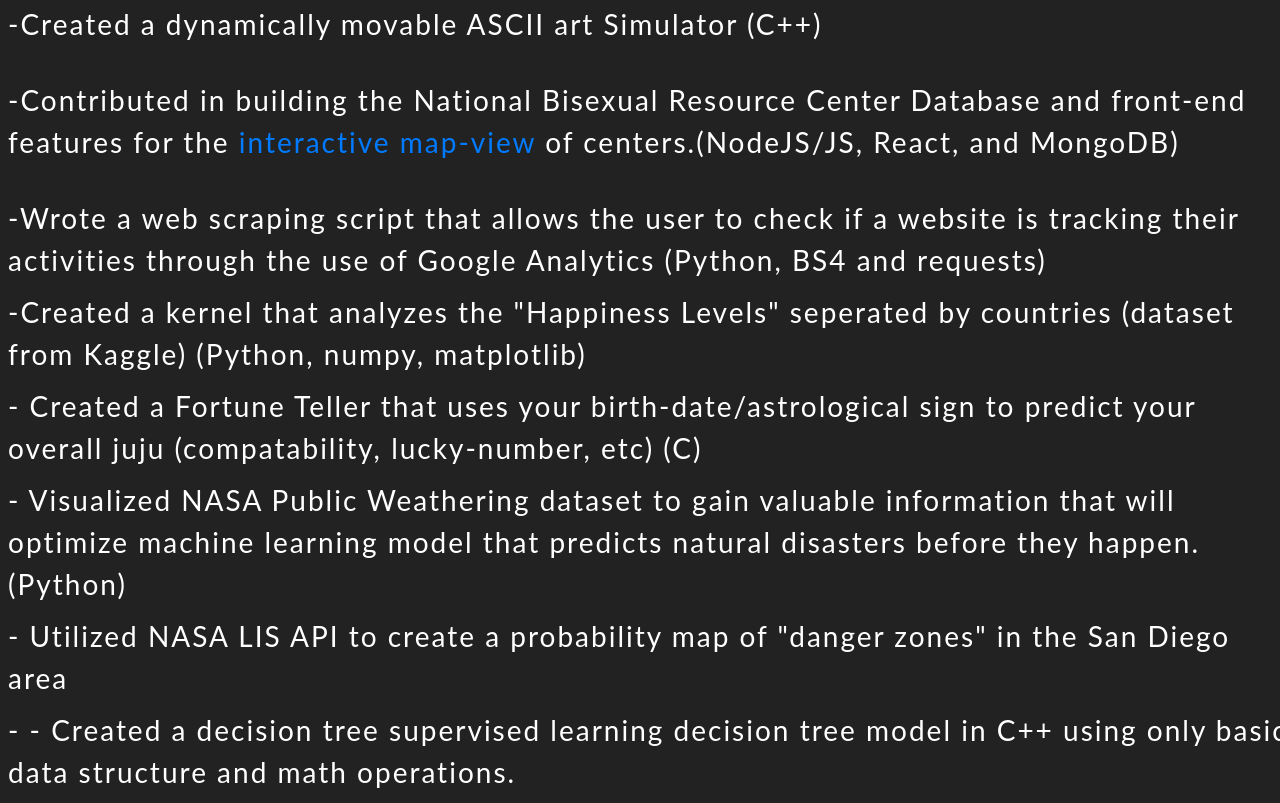
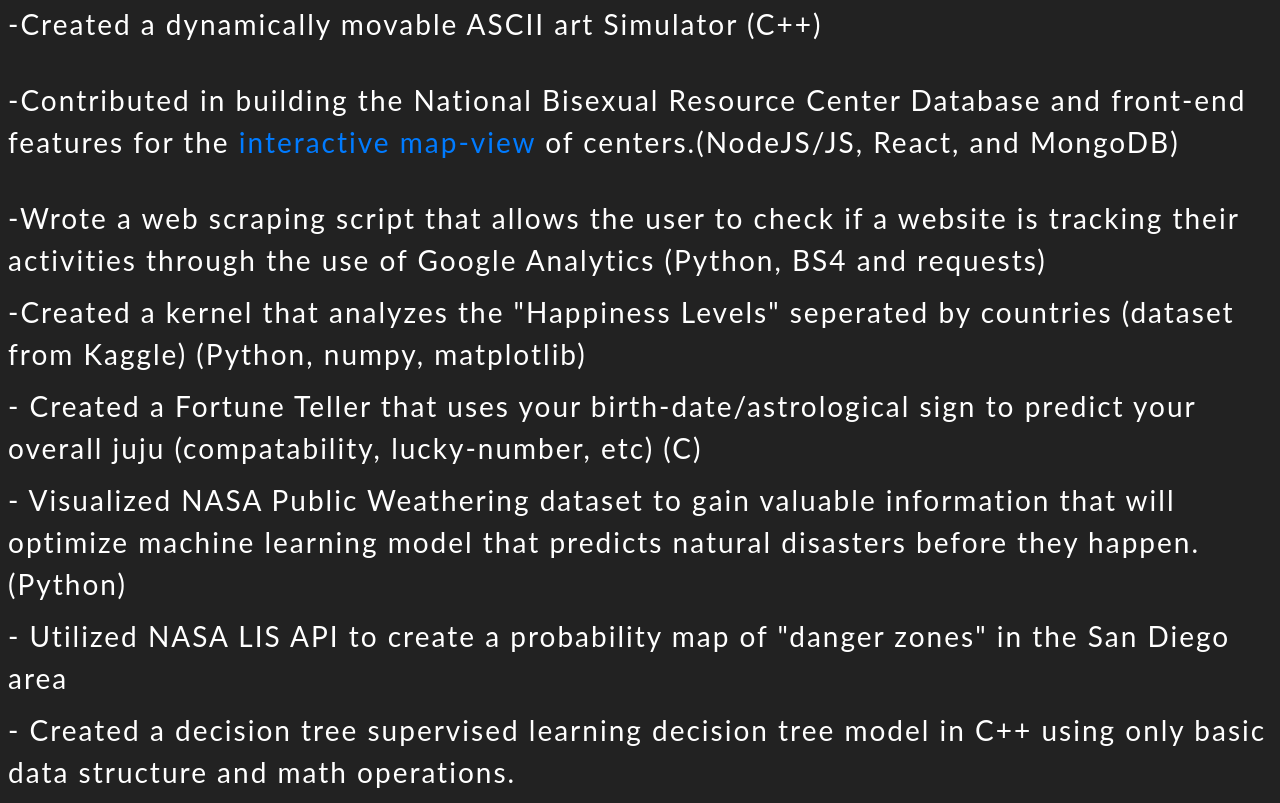
Before and after one commit to ZhitongZhang/ZhitongZhang.github.io, a plain HTML site: page Projects/index.html in a window 1280 px wide. Shown: the part 326-1129 px from the top of the page. Drawn offline with nearby package versions, Linux system fonts and the light colour scheme.

Commit message:
Update index.html

```diff
--- a/Projects/index.html
+++ b/Projects/index.html
@@ -32,7 +32,7 @@
 <p style="font-size: 28px"> - Created a Fortune Teller that uses your birth-date/astrological sign to predict your overall juju (compatability, lucky-number, etc) (C) </p>
 <p style="font-size: 28px"> - Visualized NASA Public Weathering dataset to gain valuable information that will optimize machine learning model that predicts natural disasters before they happen. (Python)</p>
 <p style="font-size: 28px"> - Utilized NASA LIS API to create a probability map of "danger zones" in the San Diego area</p>
-<p style="font-size: 28px"> - - Created a decision tree supervised learning decision tree model in C++ using only basic data structure and math operations. </p>
+<p style="font-size: 28px"> - Created a decision tree supervised learning decision tree model in C++ using only basic data structure and math operations. </p>
 
 </body>
 </html>
```
